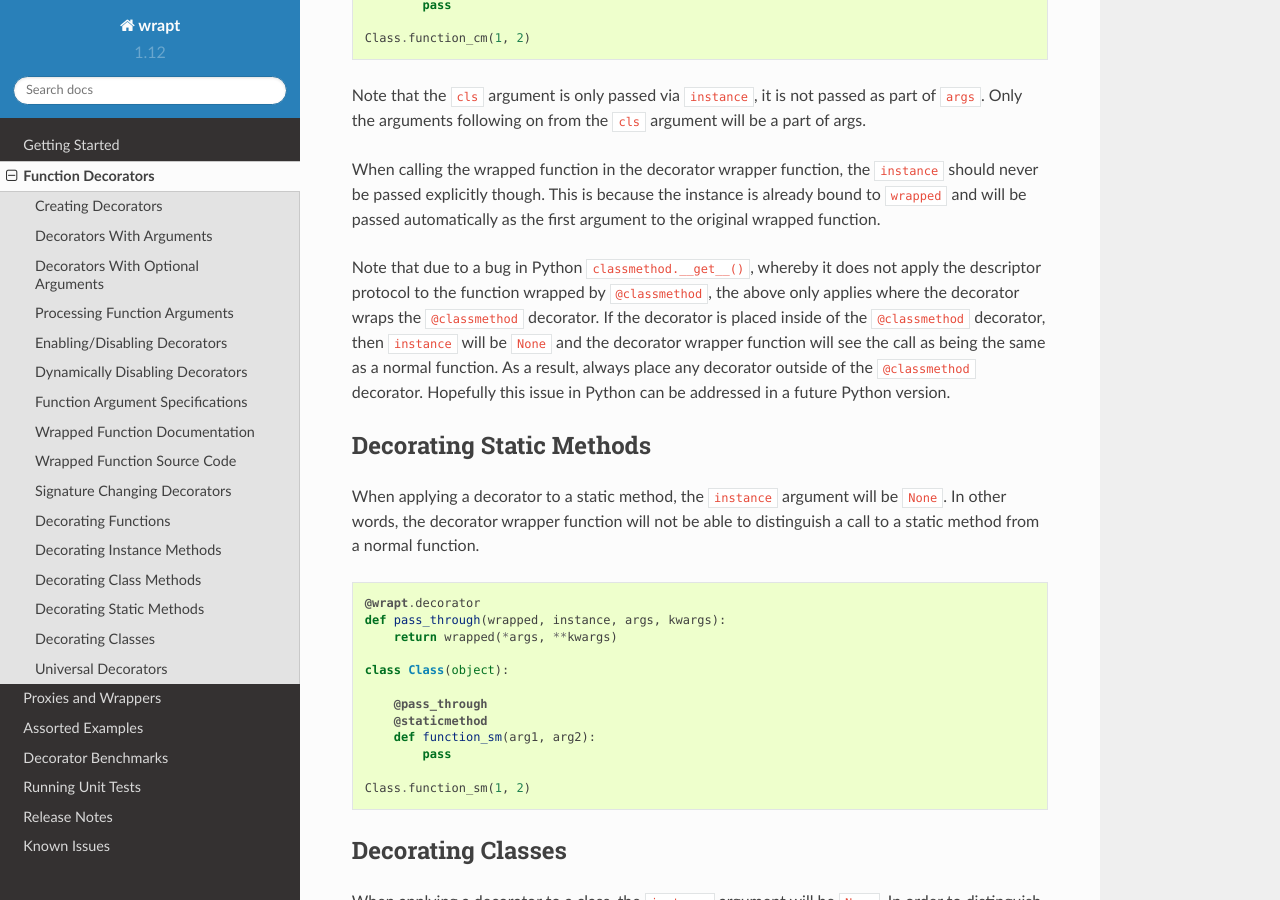
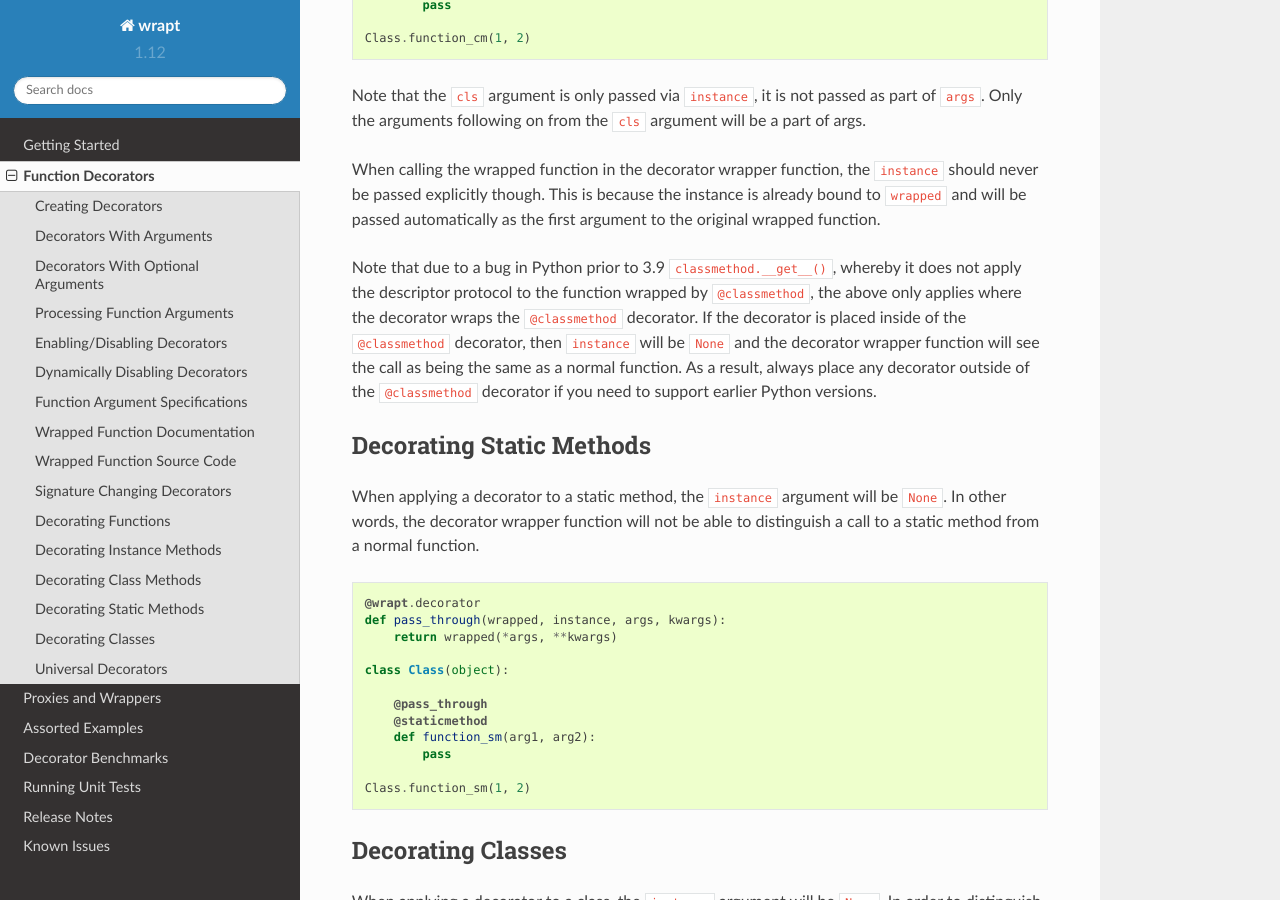
Before and after one commit to GrahamDumpleton/wrapt, a Sphinx documentation site: the page built from docs/decorators.rst, in a window 1280 px wide and 900 px high, scrolled down 11751 px. Built offline with Sphinx 7.4.7 and the Read the Docs theme 2.0.0, drawn with Linux system fonts in a browser that asks for light colours.

Commit message:
Update for fixed outer @classmethod behavior in Python 3.9
Fixes #160

```diff
--- a/docs/decorators.rst
+++ b/docs/decorators.rst
@@ -641,15 +641,15 @@ When calling the wrapped function in the decorator wrapper function, the
 instance is already bound to ``wrapped`` and will be passed automatically
 as the first argument to the original wrapped function.
 
-Note that due to a bug in Python ``classmethod.__get__()``, whereby it does
-not apply the descriptor protocol to the function wrapped by ``@classmethod``,
-the above only applies where the decorator wraps the ``@classmethod``
-decorator. If the decorator is placed inside of the ``@classmethod``
-decorator, then ``instance`` will be ``None`` and the decorator wrapper
-function will see the call as being the same as a normal function. As a
-result, always place any decorator outside of the ``@classmethod``
-decorator. Hopefully this issue in Python can be addressed in a future
-Python version.
+Note that due to a bug in Python prior to 3.9 ``classmethod.__get__()``,
+whereby it does not apply the descriptor protocol to the function
+wrapped by ``@classmethod``, the above only applies where the decorator
+wraps the ``@classmethod`` decorator. If the decorator is placed inside
+of the ``@classmethod`` decorator, then ``instance`` will be ``None``
+and the decorator wrapper function will see the call as being the same
+as a normal function. As a result, always place any decorator outside of
+the ``@classmethod`` decorator if you need to support earlier Python
+versions.
 
 Decorating Static Methods
 -------------------------
```
Also changed, not shown: 2 other files.
